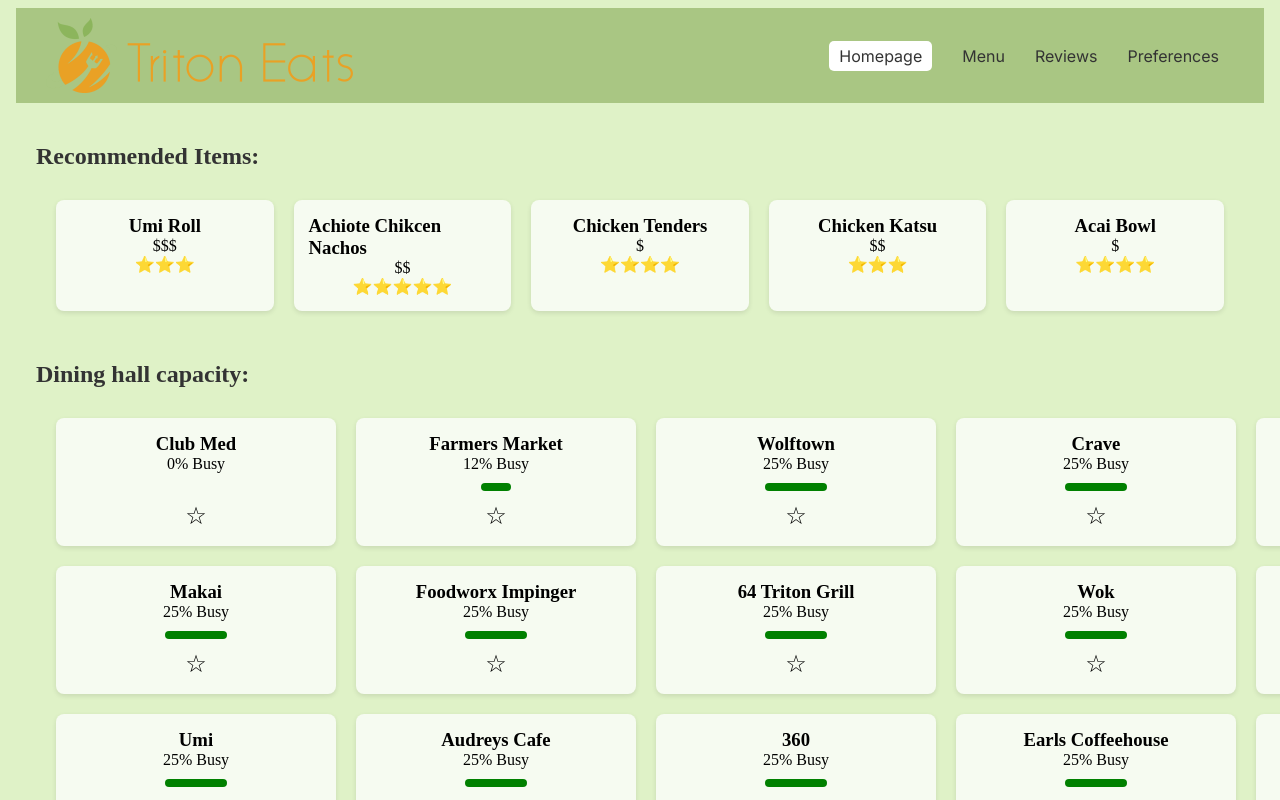
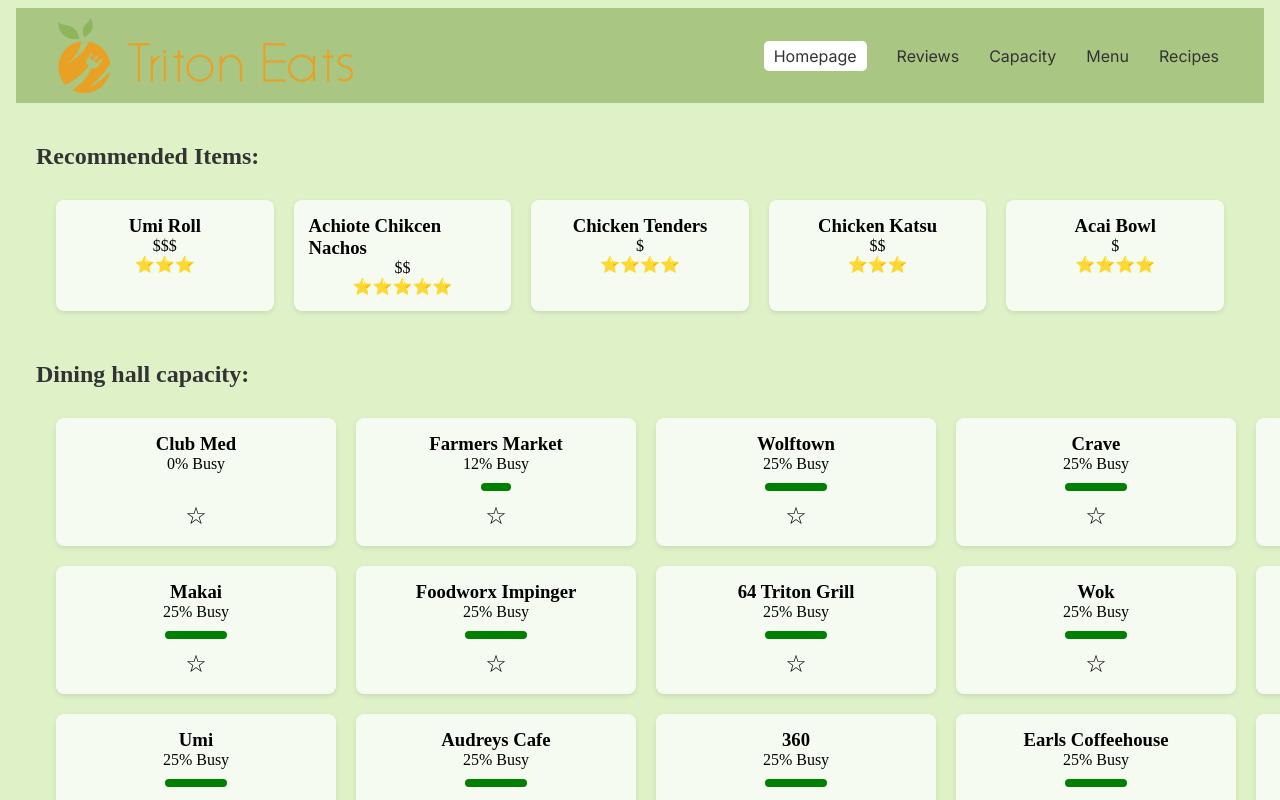
Before and after one commit to erizheng/TritonEats, a React (Create React App) app in the folder triton-eats/client/: page / in a window 1280 px wide. Shown: the top 800 px of the page. Built offline with nearby package versions, Linux system fonts and the light colour scheme; the HTML template or start-up script is replaced by a standard one.

Commit message:
Revert "Updated navBar buttons. Changed existing button types from li to Link…"

```diff
--- a/triton-eats/client/src/CSS/Navbar.css
+++ b/triton-eats/client/src/CSS/Navbar.css
@@ -34,7 +34,6 @@
     cursor: pointer;
     font-size: 1rem;
     padding: 5px 0;
-    text-decoration: none;
   }
 
   .navbar-item.selected {
@@ -43,7 +42,7 @@
     border-radius: 5px;
   }
 
-  /* .navbar-auth {
+  .navbar-auth {
     display: flex;
     gap: 10px;
   }
@@ -59,7 +58,7 @@
   }
 
   .signin-btn {
-    background-color: #f2f2f2;
+    background-color: #f2f2f2; /* Light gray */
     color: #333;
     border: 1px solid #333;
   }
@@ -67,4 +66,4 @@
   .register-btn {
     background-color: #333;
     color: #fff;
-  } */
+  }
--- a/triton-eats/client/src/components/NavBar.tsx
+++ b/triton-eats/client/src/components/NavBar.tsx
@@ -1,30 +1,24 @@
 import React from 'react';
-import { Link } from 'react-router-dom';
 
 interface NavbarProps {
   selected: string; // Expect a string that denotes the selected item
 }
 
 const Navbar: React.FC<NavbarProps> = ({ selected }) => {
-  const navbarItems = [
-    {name: 'Homepage', path: '/'},
-    {name: 'Menu', path: '/menu'},
-    {name: 'Reviews', path: '/review'},
-    {name: 'Preferences', path: '/preferences/'}
-  ];
+  const navbarItems = ['Homepage', 'Reviews', 'Capacity', 'Menu', 'Recipes'];
 
   return (
     <nav className="navbar">
       <div className="navbar-logo">
         <img src={ "images/logo.png" } alt="Triton Eats Logo" className="logo-icon" />
       </div>
-      <div className="navbar-links">
+      <ul className="navbar-links">
         {navbarItems.map(item => (
-          <Link key={item.name} to={item.path} className={`navbar-item ${selected === item.name ? 'selected' : ''}`}>
-            {item.name}
-          </Link>
+          <li key={item} className={`navbar-item ${selected === item ? 'selected' : ''}`}>
+            {item}
+          </li>
         ))}
-      </div>
+      </ul>
       {/* <div className="navbar-auth">
         <button className="signin-btn">Sign in</button>
         <button className="register-btn">Register</button>
```
Also changed, not shown: 2 other files (tests, documents, lock files or other folders).
